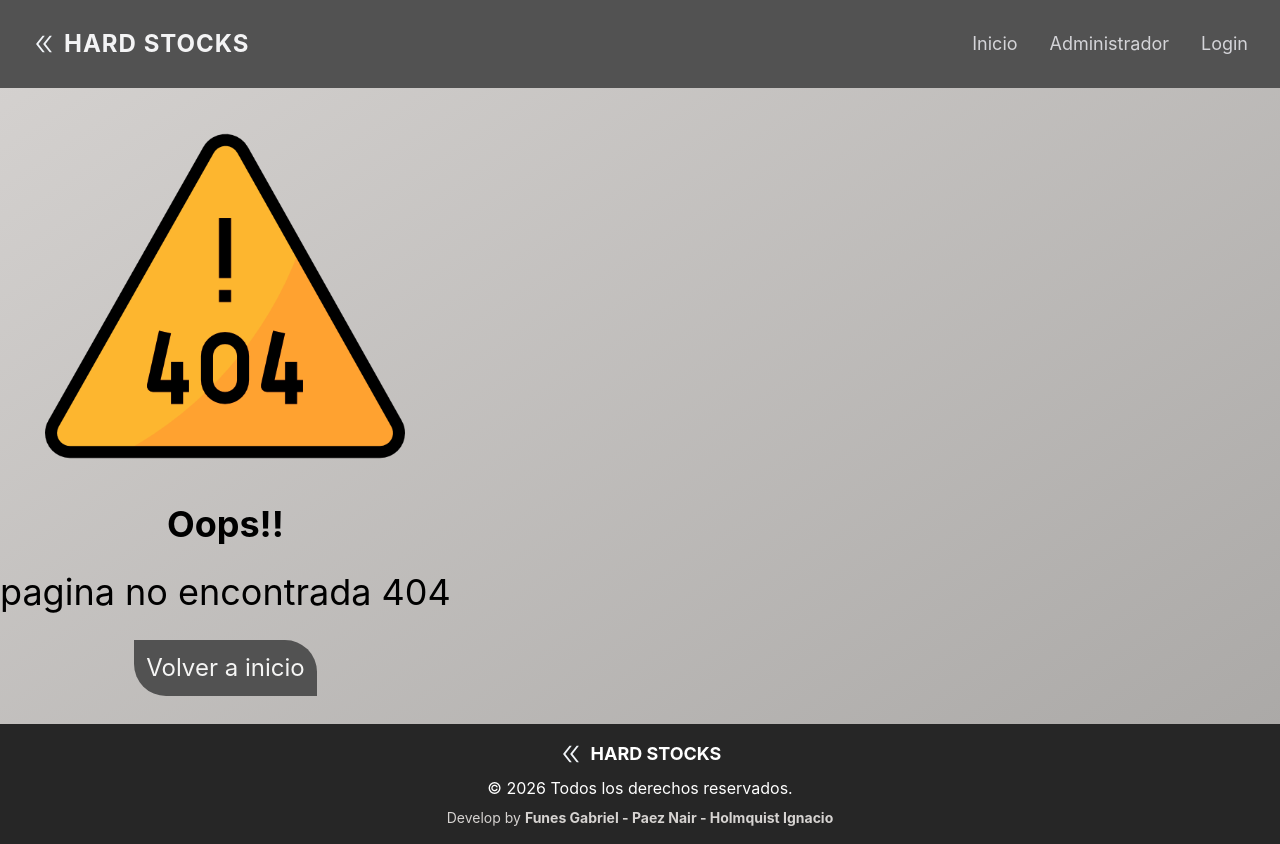
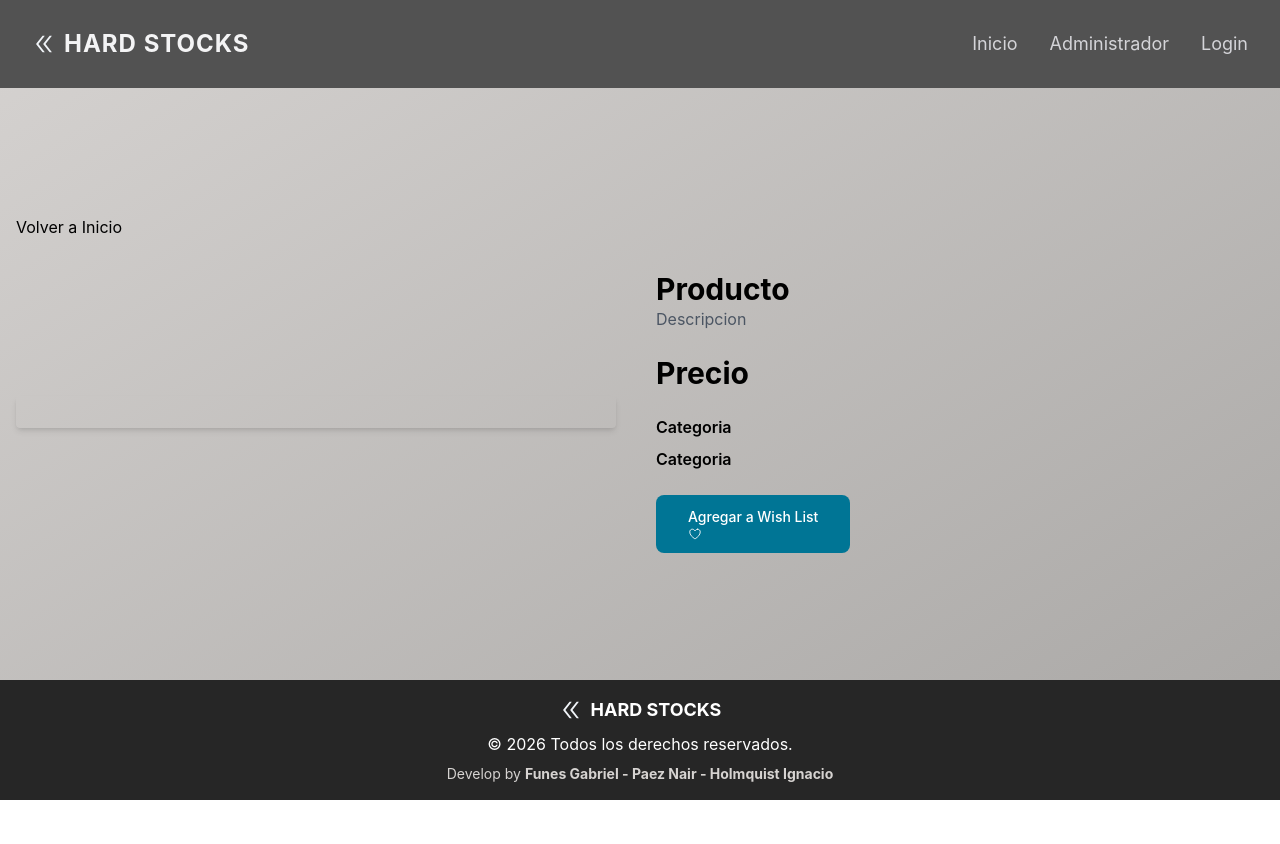
Before and after one commit to nikki0011/E-COMMERCE-PRO-G1-M2, a React (Vite) app: page /DetalleProducto in a window 1280 px wide. Before the commit this address had no page. After the commit the page ends 800 px from the top, so only its background shows below. Built offline with nearby package versions, Linux system fonts and the light colour scheme.

Commit message:
agrego maquetado al compomente DetalleProducto

```diff
--- a/src/App.tsx
+++ b/src/App.tsx
@@ -4,6 +4,7 @@ import Footer from "./components/shared/Footer";
 import Inicio from "./components/pages/Inicio";
 import Error404 from "./components/pages/Error404";
 import Login from "./components/pages/Login";
+import DetalleProducto from "./components/pages/DetalleProducto";
 
 function App() {
   return (
@@ -15,7 +16,9 @@ function App() {
             <Routes>
               <Route path="/" element={<Inicio></Inicio>} />
               <Route path="/login" element={<Login></Login>} />
+              <Route path="/DetalleProducto" element={<DetalleProducto></DetalleProducto>} />
               <Route path="*" element={<Error404></Error404>} />
+
             </Routes>
           </main>
           <Footer />
--- a/src/components/pages/DetalleProducto.tsx
+++ b/src/components/pages/DetalleProducto.tsx
@@ -1,9 +1,33 @@
-
+import { IoHeartOutline } from "react-icons/io5";
 
 const DetalleProducto = () => {
     return (
-        <div>
-            <p>detalle producto</p>
+        <div className="container mx-auto px-4 py-8">
+            <div>
+                <a className="mb-8 inline-block">Volver a Inicio</a>
+
+            <div className="grid grid-cols-1 md:grid-cols-2 gap-8 items-center">
+                <div className="shadow-md p-4 rounded w-150">
+                    <img src="" alt="" />
+                </div>
+                <div>
+                    <h1 className="text-3xl font-bold md-4">Producto</h1>
+                    <p className="text-gray-600 mb-6">Descripcion</p>
+                    <div className="mb-6">
+                    <span className="text-3xl font-bold">Precio</span>
+                    </div>
+                    <div className="mb-6">
+                        <h3 className="font-semibold mb-2">Categoria</h3>
+                    <span className="font-semibold mb-2">Categoria</span>
+                    </div>
+                    <button className="rounded-lg bg-cyan-700 px-8 py-3  text-center text-sm font-medium text-white hover:bg-cyan-800 focus:outline-none focus:ring-4 focus:ring-cyan-300 dark:bg-cyan-600 dark:hover:bg-cyan-700 dark:focus:ring-cyan-800
+        active:scale-95 ">
+               Agregar a Wish List <IoHeartOutline />
+            </button>
+                </div>
+
+            </div>
+          </div>
         </div>
     );
 };
--- a/src/components/services/Cards.tsx
+++ b/src/components/services/Cards.tsx
@@ -5,6 +5,7 @@ import { IoHeartOutline } from "react-icons/io5";
 
 const Cards = () => {
   return (
+
     <Card
       className="group bg-zinc-900 rounded-xl overflow-hidden border border-zinc-800 hover:border-blue-500/50 transition-all duration-300 shadow-lg hover:shadow-black-500/10 flex flex-col h-full"
       imgAlt="Imagen Articulo"
```
